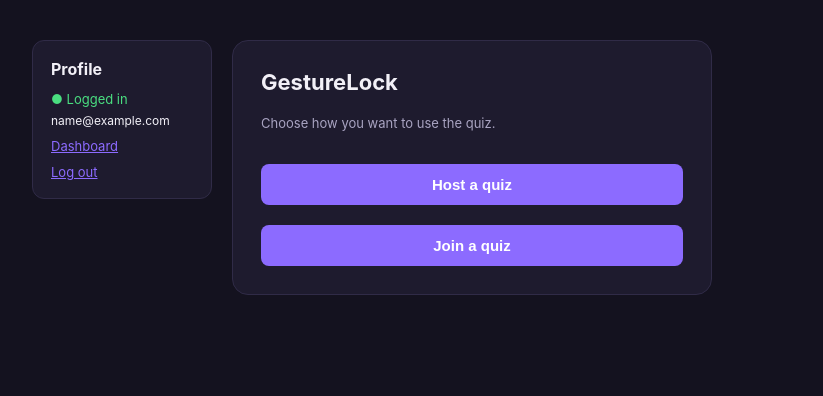
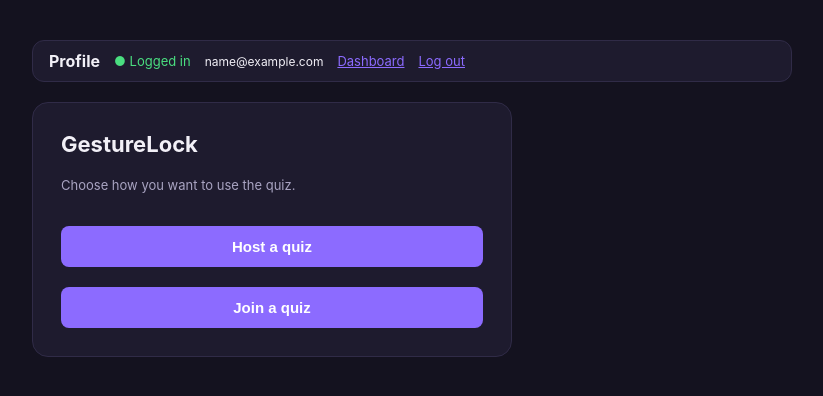
Before and after one commit to kkaaato/GraphicsAndVisualComputing, a Flask app: page / in a window 1280 px wide. Shown: the top 396 px of the page, without its empty margins (228-1051 px from the left). Run offline with Flask 3, Linux system fonts and the light colour scheme; the visitor is signed in with stand-in values (Sample User, id 1); data comes from the database, SQL or seed files in the repository.

Commit message:
Updated files

```diff
--- a/app.py
+++ b/app.py
@@ -35,6 +35,7 @@ live = {
     "locked_answer": None,
     "locked_name": None,
     "question_started_at": None,
+    "join_code": None,
 }
 
 # Per-joiner session state, keyed by socket id. Gesture recognition runs in
@@ -55,6 +56,7 @@ def current_question():
         "choices": item["choices"],
         "time_limit": item["time_limit"],
         "started_at": live["question_started_at"],
+        "join_code": live["join_code"],
     }
 
 
@@ -240,7 +242,7 @@ def api_login_check():
 @app.route("/api/question")
 def api_question():
     code = request.args.get("code", "").strip()
-    if not live["quiz"] or not code or code != str(live["quiz_id"]):
+    if not live["quiz"] or not code or code != live["join_code"]:
         return "", 204
     q = current_question()
     return jsonify(q) if q else ("", 204)
@@ -281,6 +283,9 @@ def on_next_question():
     """Host advances; wraps at the end and clears the lock."""
     if live["quiz"] is None:
         return
+    item = live["quiz"]["questions"][live["index"]]
+    if time.time() - live["question_started_at"] < item["time_limit"]:
+        return
     live["index"] = (live["index"] + 1) % len(live["quiz"]["questions"])
     live["locked_answer"] = None
     live["locked_name"] = None
@@ -291,14 +296,18 @@ def on_next_question():
 
 @socketio.on("load_quiz")
 def on_load_quiz(data):
-    """Host page tells the server which quiz to serve; resets to question 0."""
+    """Host starts a quiz with a code participants can use to join."""
     quiz = database.get_quiz(int(data.get("quiz_id", 0)))
     if not quiz or not quiz["questions"]:
+        return
+    code = re.sub(r"[^A-Za-z0-9]", "", str(data.get("code", ""))).upper()[:12]
+    if not code:
         return
     live.update(
         quiz_id=quiz["id"], quiz=quiz, index=0,
         locked_answer=None, locked_name=None,
         question_started_at=time.time(),
+        join_code=code,
     )
     reset_joiners()
     emit("question_update", host_payload(), broadcast=True)
--- a/static/style.css
+++ b/static/style.css
@@ -15,23 +15,23 @@ body {
 .app-shell {
   width: 100%;
   max-width: 760px;
-  display: grid;
-  grid-template-columns: 180px minmax(0, 480px);
-  gap: 20px;
-  align-items: start;
 }
 
 .profile-panel {
-  padding: 18px;
+  display: flex;
+  align-items: center;
+  gap: 14px;
+  padding: 10px 16px;
+  margin-bottom: 20px;
   border: 1px solid #302b47;
   border-radius: 12px;
   background: #1e1b2e;
 }
-.profile-panel h2 { margin: 0 0 12px; font-size: 16px; }
-.profile-panel a { display: block; margin-top: 10px; font-size: 13px; }
+.profile-panel h2 { margin: 0; font-size: 16px; }
+.profile-panel a { font-size: 13px; }
 .profile-status { margin: 0; font-size: 13px; }
 .profile-email {
-  margin: 6px 0 0;
+  margin: 0;
   color: #f2f0f7;
   font-size: 12px;
   overflow-wrap: anywhere;
@@ -49,8 +49,7 @@ body {
 }
 
 @media (max-width: 680px) {
-  .app-shell { grid-template-columns: 1fr; max-width: 480px; }
-  .profile-panel { order: -1; }
+  .profile-panel { flex-wrap: wrap; }
 }
 
 h1 { font-size: 22px; margin: 0 0 20px; }
@@ -69,6 +68,7 @@ input, textarea {
   font-size: 14px;
 }
 textarea { min-height: 140px; font-family: monospace; }
+canvas { display: block; width: 100%; max-width: 100%; height: auto; }
 
 button {
   margin-top: 20px;
```
Also changed, not shown: static/host.js (+18 -8 lines), templates/host.html (+4 -3 lines).
